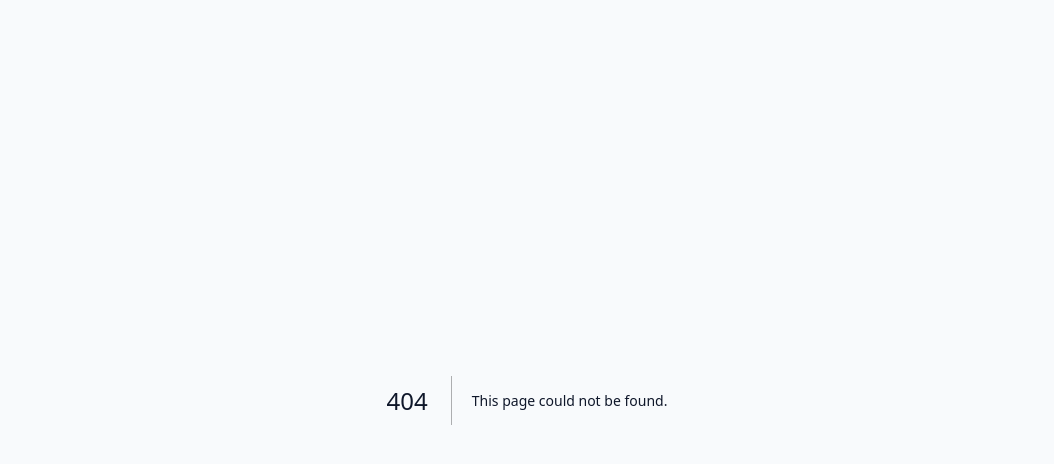
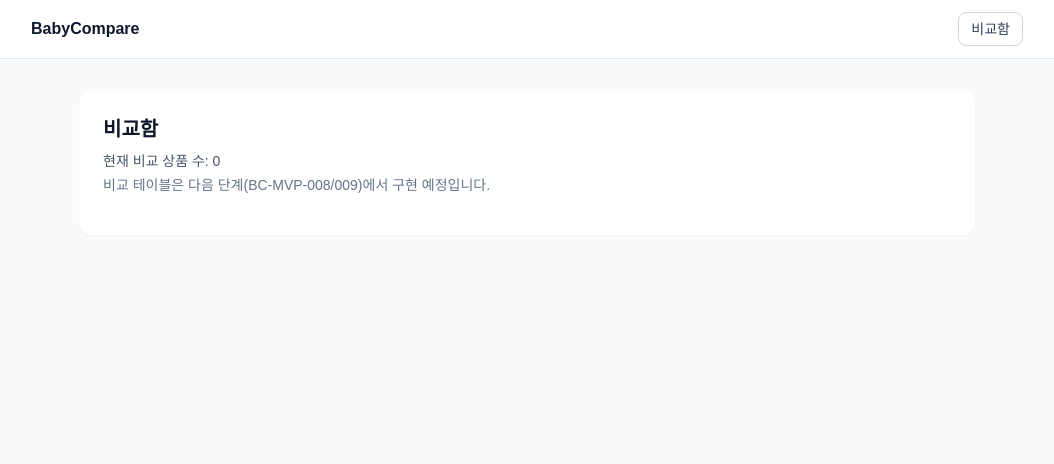
Before and after one commit to cooldog618/babycompare, a Next.js app in the folder apps/web/: page /compare in a window 1280 px wide. Before the commit this address had no page. Shown: the top 464 px of the page, without its empty margins (113-1167 px from the left). Built offline with nearby package versions, Linux system fonts and the light colour scheme.

Commit message:
feat(web): add compare localStorage hook and button wiring

```diff
--- /dev/null
+++ b/apps/web/src/app/compare/page.tsx
@@ -0,0 +1,21 @@
+'use client';
+
+import { useCompareList } from '../../hooks/useCompareList';
+
+export default function ComparePage() {
+  const { items, count, clear, isLoaded } = useCompareList();
+
+  return (
+    <main className="min-h-screen bg-slate-50 px-4 py-8">
+      <div className="mx-auto max-w-4xl rounded-xl bg-white p-6 shadow-sm">
+        <h1 className="text-xl font-bold">비교함</h1>
+        <p className="mt-2 text-sm text-slate-600">현재 비교 상품 수: {isLoaded ? count : '-'}</p>
+        <p className="mt-1 text-sm text-slate-500">비교 테이블은 다음 단계(BC-MVP-008/009)에서 구현 예정입니다.</p>
+        <ul className="mt-4 list-disc space-y-1 pl-5 text-sm text-slate-700">
+          {items.map((item) => <li key={item.id}>{item.title}</li>)}
+        </ul>
+        {count > 0 ? <button type="button" onClick={clear} className="mt-4 rounded-lg border border-slate-300 px-3 py-2 text-sm hover:bg-slate-50">전체 비우기</button> : null}
+      </div>
+    </main>
+  );
+}
--- a/apps/web/src/app/layout.tsx
+++ b/apps/web/src/app/layout.tsx
@@ -1,10 +1,20 @@
 import './globals.css';
 import type { ReactNode } from 'react';
+import Link from 'next/link';
+import { CompareBadge } from '../components/CompareBadge';
 
 export default function RootLayout({ children }: { children: ReactNode }) {
   return (
     <html lang="ko">
-      <body className="bg-slate-50 text-slate-900 antialiased">{children}</body>
+      <body className="bg-slate-50 text-slate-900 antialiased">
+        <header className="border-b border-slate-200 bg-white">
+          <div className="mx-auto flex max-w-5xl items-center justify-between px-4 py-3">
+            <Link href="/" className="font-semibold">BabyCompare</Link>
+            <CompareBadge />
+          </div>
+        </header>
+        {children}
+      </body>
     </html>
   );
 }
--- /dev/null
+++ b/apps/web/src/components/CompareBadge.tsx
@@ -0,0 +1,13 @@
+'use client';
+import Link from 'next/link';
+import { useCompareList } from '../hooks/useCompareList';
+
+export function CompareBadge() {
+  const { count, isLoaded } = useCompareList();
+  return (
+    <Link href="/compare" className="inline-flex items-center gap-2 rounded-lg border border-slate-300 px-3 py-1.5 text-sm text-slate-700 hover:bg-slate-50">
+      비교함
+      {isLoaded && count > 0 ? <span className="rounded-full bg-sky-600 px-2 py-0.5 text-xs font-semibold text-white">{count}</span> : null}
+    </Link>
+  );
+}
--- /dev/null
+++ b/apps/web/src/components/CompareButton.tsx
@@ -0,0 +1,21 @@
+'use client';
+
+import type { ProductDetail, ProductListItem } from '@babycompare/shared';
+import type { CompareItem } from '../lib/compare';
+import { useCompareList } from '../hooks/useCompareList';
+
+type CompareButtonProps = { product: ProductListItem | ProductDetail | CompareItem; variant?: 'card' | 'detail' };
+
+export function CompareButton({ product, variant = 'card' }: CompareButtonProps) {
+  const { isInList, toggleItem, lastError } = useCompareList();
+  const active = isInList(product.id);
+
+  return (
+    <div>
+      <button type="button" aria-pressed={active} onClick={() => toggleItem(product)} className={variant === 'detail' ? 'rounded-lg border border-slate-300 px-4 py-2 text-sm font-medium text-slate-700 hover:bg-slate-50 focus-visible:outline-none focus-visible:ring-2 focus-visible:ring-slate-400' : 'rounded-lg border border-slate-300 px-3 py-2 text-sm text-slate-700 hover:bg-slate-50 focus-visible:outline-none focus-visible:ring-2 focus-visible:ring-slate-400'}>
+        {active ? '비교에서 제거' : '비교 추가'}
+      </button>
+      {lastError ? <p className="mt-1 text-xs text-amber-700">{lastError}</p> : null}
+    </div>
+  );
+}
--- a/apps/web/src/components/ProductDetail.tsx
+++ b/apps/web/src/components/ProductDetail.tsx
@@ -26,7 +26,7 @@ export function ProductDetail({ item }: { item: ProductDetailType }) {
           <p className="mt-1 text-xs text-slate-500">업데이트: {item.lastSyncedAt || item.updatedAt}</p>
 
           <div className="mt-5">
-            <ProductDetailActions productUrl={item.productUrl} />
+            <ProductDetailActions product={item} />
           </div>
         </div>
       </div>
--- a/apps/web/src/components/SearchResultCard.tsx
+++ b/apps/web/src/components/SearchResultCard.tsx
@@ -2,6 +2,7 @@ import Link from 'next/link';
 import type { ProductListItem } from '@babycompare/shared';
 import { formatPrice, formatRating, formatReviewCount } from '../lib/format';
 import { productDetailPath } from '../lib/routes';
+import { CompareButton } from './CompareButton';
 
 export function SearchResultCard({ item }: { item: ProductListItem }) {
   return (
@@ -21,6 +22,7 @@ export function SearchResultCard({ item }: { item: ProductListItem }) {
         </div>
       </div>
       <div className="mt-4 flex flex-wrap gap-2">
+        <CompareButton product={item} variant="card" />
         <Link href={productDetailPath(item.id)} className="rounded-lg border border-slate-300 px-3 py-2 text-sm text-slate-700 hover:bg-slate-50">
           상세보기
         </Link>
--- /dev/null
+++ b/apps/web/src/hooks/useCompareList.ts
@@ -0,0 +1,75 @@
+'use client';
+
+import { useCallback, useEffect, useMemo, useState } from 'react';
+import type { Product, ProductDetail, ProductListItem } from '@babycompare/shared';
+import {
+  addCompareItem,
+  clearCompareItems,
+  COMPARE_MAX_ITEMS,
+  COMPARE_STORAGE_KEY,
+  isInCompareList,
+  normalizeCompareItem,
+  parseCompareItems,
+  removeCompareItem,
+  serializeCompareItems,
+  type CompareItem
+} from '../lib/compare';
+
+type ProductInput = Product | ProductDetail | ProductListItem | CompareItem;
+
+export function useCompareList() {
+  const [items, setItems] = useState<CompareItem[]>([]);
+  const [isLoaded, setIsLoaded] = useState(false);
+  const [lastError, setLastError] = useState<string | null>(null);
+
+  const syncStorage = useCallback((nextItems: CompareItem[]) => {
+    try { localStorage.setItem(COMPARE_STORAGE_KEY, serializeCompareItems(nextItems)); } catch { setLastError('비교 목록 저장에 실패했어요. 브라우저 설정을 확인해 주세요.'); }
+  }, []);
+
+  useEffect(() => {
+    try { setItems(parseCompareItems(localStorage.getItem(COMPARE_STORAGE_KEY))); } catch { setItems([]); setLastError('비교 목록을 불러오지 못했어요.'); } finally { setIsLoaded(true); }
+    const onStorage = (event: StorageEvent) => {
+      if (event.key === COMPARE_STORAGE_KEY) setItems(parseCompareItems(event.newValue));
+    };
+    window.addEventListener('storage', onStorage);
+    return () => window.removeEventListener('storage', onStorage);
+  }, []);
+
+  const addItem = useCallback((product: ProductInput) => {
+    const normalized = normalizeCompareItem(product);
+    setItems((prev) => {
+      const result = addCompareItem(prev, normalized);
+      if (!result.added) setLastError(result.reason === 'MAX_ITEMS' ? `최대 ${COMPARE_MAX_ITEMS}개까지 비교할 수 있어요.` : '이미 비교 목록에 담긴 상품이에요.');
+      else { setLastError(null); syncStorage(result.items); }
+      return result.items;
+    });
+  }, [syncStorage]);
+
+  const removeItem = useCallback((productId: string) => {
+    setItems((prev) => { const next = removeCompareItem(prev, productId); setLastError(null); syncStorage(next); return next; });
+  }, [syncStorage]);
+
+  const toggleItem = useCallback((product: ProductInput) => {
+    const normalized = normalizeCompareItem(product);
+    setItems((prev) => {
+      if (isInCompareList(prev, normalized.id)) {
+        const next = removeCompareItem(prev, normalized.id);
+        setLastError(null);
+        syncStorage(next);
+        return next;
+      }
+      const result = addCompareItem(prev, normalized);
+      if (!result.added) setLastError(result.reason === 'MAX_ITEMS' ? `최대 ${COMPARE_MAX_ITEMS}개까지 비교할 수 있어요.` : '이미 비교 목록에 담긴 상품이에요.');
+      else { setLastError(null); syncStorage(result.items); }
+      return result.items;
+    });
+  }, [syncStorage]);
+
+  const clear = useCallback(() => { const next = clearCompareItems(); setItems(next); setLastError(null); syncStorage(next); }, [syncStorage]);
+
+  const count = items.length;
+  const canAdd = count < COMPARE_MAX_ITEMS;
+  const isInList = useCallback((productId: string) => isInCompareList(items, productId), [items]);
+
+  return useMemo(() => ({ items, count, isLoaded, lastError, addItem, removeItem, toggleItem, clear, isInList, canAdd }), [items, count, isLoaded, lastError, addItem, removeItem, toggleItem, clear, isInList, canAdd]);
+}
--- /dev/null
+++ b/apps/web/src/lib/compare.ts
@@ -0,0 +1,92 @@
+import type { Product, ProductDetail, ProductListItem, ProductSource } from '@babycompare/shared';
+
+export const COMPARE_STORAGE_KEY = 'babycompare:compare';
+export const COMPARE_MAX_ITEMS = 5;
+
+export type CompareItem = {
+  id: string;
+  title: string;
+  source: ProductSource;
+  brand?: string | null;
+  maker?: string | null;
+  categoryPath?: string | null;
+  price: number;
+  imageUrl?: string | null;
+  productUrl: string;
+  seller?: string | null;
+  rating?: number | null;
+  reviewCount?: number | null;
+  description?: string | null;
+};
+
+type ProductInput = Product | ProductDetail | ProductListItem | CompareItem;
+
+function sanitizeCompareItem(raw: unknown): CompareItem | null {
+  if (!raw || typeof raw !== 'object') return null;
+  const item = raw as Partial<CompareItem>;
+  if (!item.id || !item.title || !item.productUrl || !item.source) return null;
+
+  const priceNum = typeof item.price === 'number' && Number.isFinite(item.price) ? item.price : 0;
+
+  return {
+    id: item.id,
+    title: item.title,
+    source: item.source,
+    brand: item.brand ?? null,
+    maker: item.maker ?? null,
+    categoryPath: item.categoryPath ?? null,
+    price: priceNum,
+    imageUrl: item.imageUrl ?? null,
+    productUrl: item.productUrl,
+    seller: item.seller ?? null,
+    rating: typeof item.rating === 'number' ? item.rating : null,
+    reviewCount: typeof item.reviewCount === 'number' ? item.reviewCount : null,
+    description: item.description ?? null
+  };
+}
+
+export function normalizeCompareItem(product: ProductInput): CompareItem {
+  return sanitizeCompareItem(product) ?? {
+    id: '', title: '', source: 'DEMO', price: 0, productUrl: ''
+  };
+}
+
+export function parseCompareItems(raw: string | null): CompareItem[] {
+  if (!raw) return [];
+  try {
+    const parsed = JSON.parse(raw);
+    if (!Array.isArray(parsed)) return [];
+    const deduped = new Map<string, CompareItem>();
+    for (const candidate of parsed) {
+      const item = sanitizeCompareItem(candidate);
+      if (!item) continue;
+      if (!deduped.has(item.id)) deduped.set(item.id, item);
+      if (deduped.size >= COMPARE_MAX_ITEMS) break;
+    }
+    return [...deduped.values()];
+  } catch {
+    return [];
+  }
+}
+
+export function serializeCompareItems(items: CompareItem[]): string {
+  return JSON.stringify(items.slice(0, COMPARE_MAX_ITEMS));
+}
+
+export function isInCompareList(items: CompareItem[], productId: string): boolean {
+  return items.some((item) => item.id === productId);
+}
+
+export function addCompareItem(items: CompareItem[], item: CompareItem): { items: CompareItem[]; added: boolean; reason?: 'DUPLICATE' | 'MAX_ITEMS' } {
+  if (isInCompareList(items, item.id)) return { items, added: false, reason: 'DUPLICATE' };
+  if (items.length >= COMPARE_MAX_ITEMS) return { items, added: false, reason: 'MAX_ITEMS' };
+  return { items: [...items, item], added: true };
+}
+
+export function removeCompareItem(items: CompareItem[], productId: string): CompareItem[] {
+  return items.filter((item) => item.id !== productId);
+}
+
+export function clearCompareItems(): CompareItem[] {
+  return [];
+}
```
Also changed, not shown: apps/web/src/components/ProductDetailActions.tsx (+5 -11 lines), 6 other files (tests, documents, lock files or other folders).
